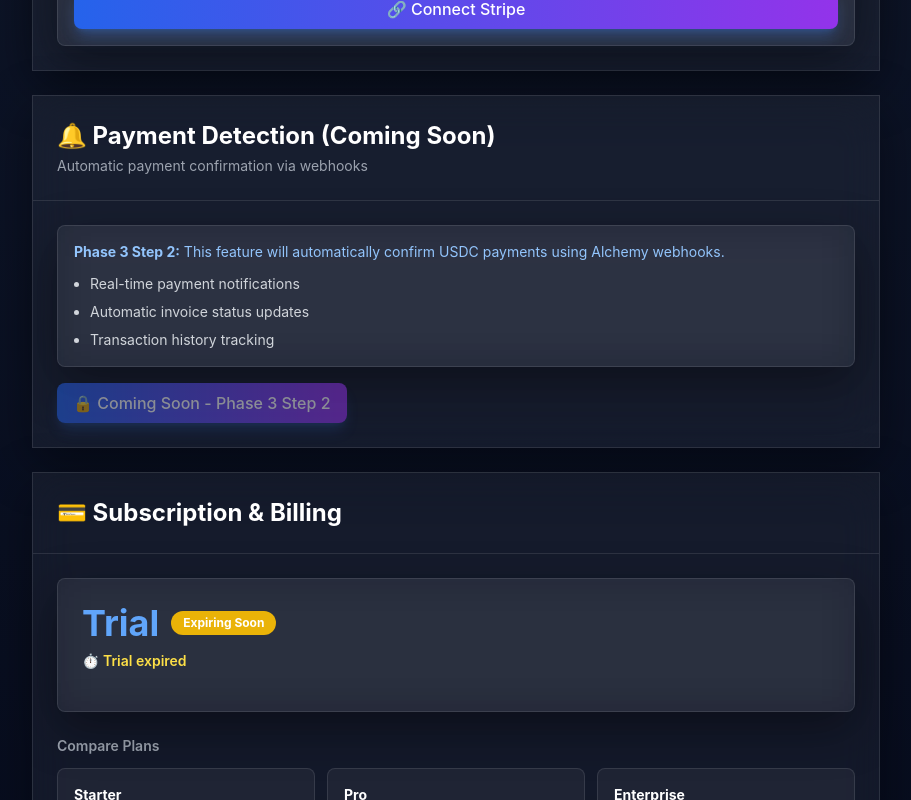
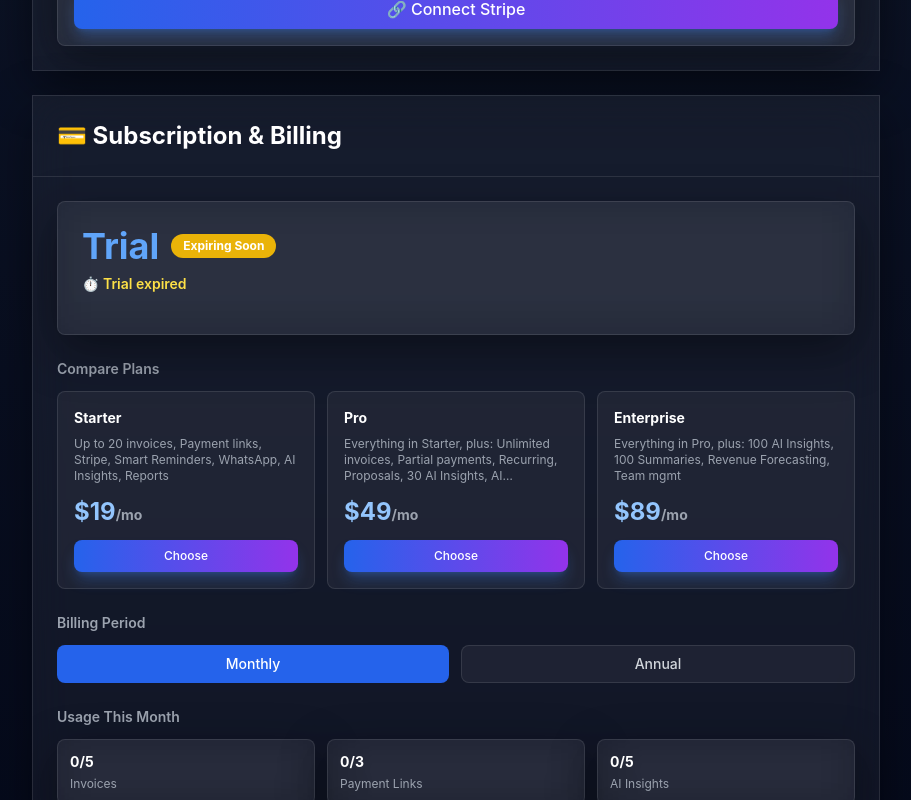
Before and after one commit to ongjooming-web/Verkspay, a Next.js app in the folder prism/: page /settings in a window 1280 px wide. Shown: the part 2440-3240 px from the top of the page, without its empty margins (184-1095 px from the left). Built offline with nearby package versions, Linux system fonts and the light colour scheme; no server answers.

Commit message:
Remove: Payment Detection (Coming Soon) section from settings page

```diff
--- a/prism/src/app/settings/page.tsx
+++ b/prism/src/app/settings/page.tsx
@@ -446,29 +446,6 @@ export default function Settings() {
                 {profile?.stripe_onboarding_complete ? '🔄 Manage Stripe Account' : '🔗 Connect Stripe'}
               </Button>
             </div>
-          </CardBody>
-        </Card>
-
-        {/* Webhook Configuration (Step 2 Foundation) */}
-        <Card className="mb-6 border-blue-500/30 bg-blue-500/5">
-          <CardHeader>
-            <h2 className="text-2xl font-bold text-white">🔔 Payment Detection (Coming Soon)</h2>
-            <p className="text-gray-400 text-sm mt-1">Automatic payment confirmation via webhooks</p>
-          </CardHeader>
-          <CardBody className="space-y-4">
-            <div className="glass rounded-lg p-4 border-blue-400/30">
-              <p className="text-blue-300 text-sm mb-3">
-                <strong>Phase 3 Step 2:</strong> This feature will automatically confirm USDC payments using Alchemy webhooks.
-              </p>
-              <ul className="text-gray-300 text-sm space-y-2 ml-4 list-disc">
-                <li>Real-time payment notifications</li>
-                <li>Automatic invoice status updates</li>
-                <li>Transaction history tracking</li>
-              </ul>
-            </div>
-            <Button disabled className="w-full md:w-auto opacity-50 cursor-not-allowed">
-              🔒 Coming Soon - Phase 3 Step 2
-            </Button>
           </CardBody>
         </Card>
 
```
